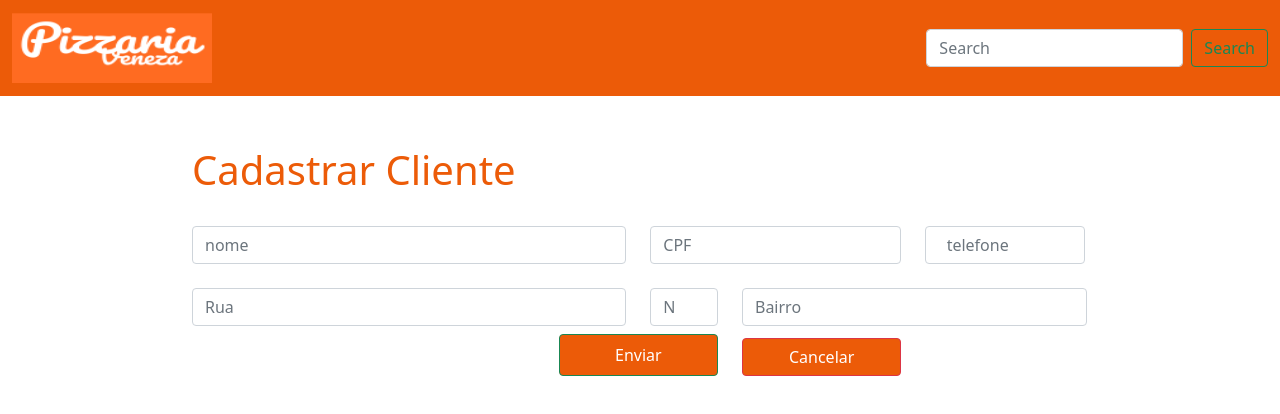
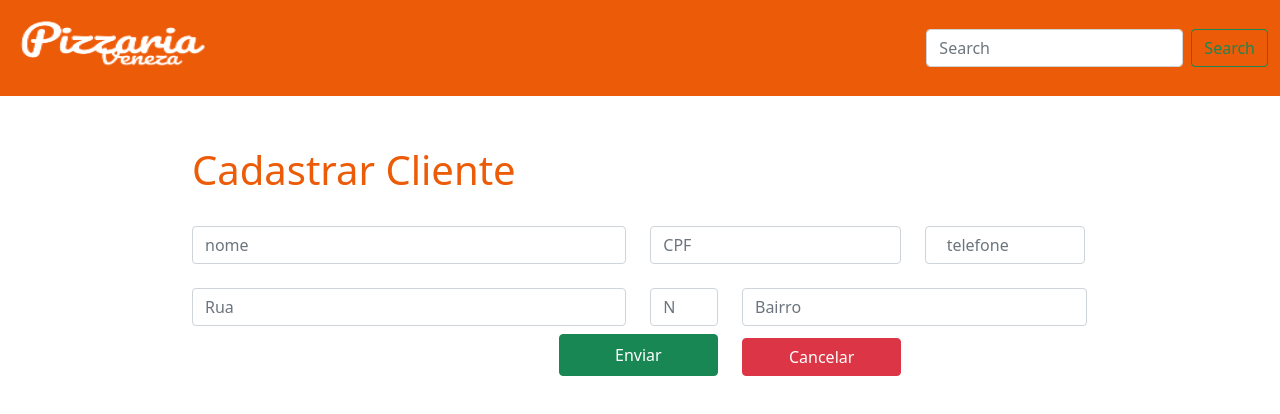
Before and after one commit to FabioRocha462/pizzaria-IHC, a plain HTML site: page Pizzaria Veneza IHC/cadastro.html in a window 1280 px wide. Drawn offline with nearby package versions, Linux system fonts and the light colour scheme.

Commit message:
Atualizando

```diff
--- a/Pizzaria Veneza IHC/cadastro.html
+++ b/Pizzaria Veneza IHC/cadastro.html
@@ -13,7 +13,7 @@
     <header>
         <nav class="navbar navbar-expand-lg navbar">
             <div class="container-fluid">
-              <a class="navbar-brand" href="#"><img class="logo" src="img/logo1.png" alt="" height="70px" width="200px"></a>
+              <a class="navbar-brand" href="index.html"><img class="logo" src="img/logo1-removebg-preview.png" alt="" height="70px" width="200px"></a>
 
                 <form class="d-flex">
                   <input class="form-control me-2" type="search" placeholder="Search" aria-label="Search">
--- a/Pizzaria Veneza IHC/css/estilo.css
+++ b/Pizzaria Veneza IHC/css/estilo.css
@@ -6,7 +6,7 @@ body{
 
 }
 .btn{
-  background-color: #ec5b08;
+  /*background-color: #ec5b08;  */
 }
 
 
```
Also changed, not shown: Pizzaria Veneza IHC/criar_login.html (+1 -1 lines), Pizzaria Veneza IHC/fazer_login.html (+1 -1 lines), Pizzaria Veneza IHC/home.html (+1 -1 lines), Pizzaria Veneza IHC/index.html (+1 -1 lines), Pizzaria Veneza IHC/img/logo1-removebg-preview.png (added).
